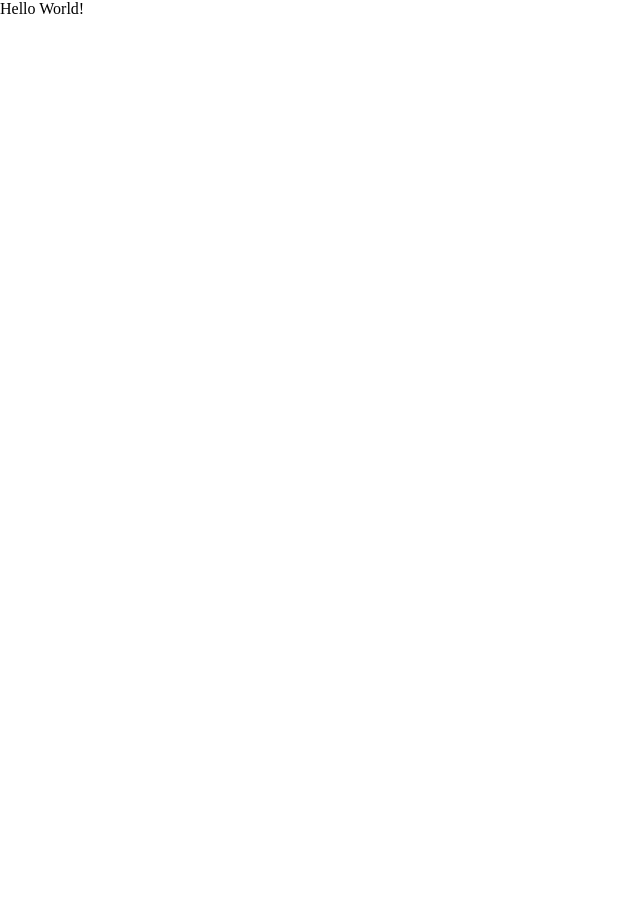
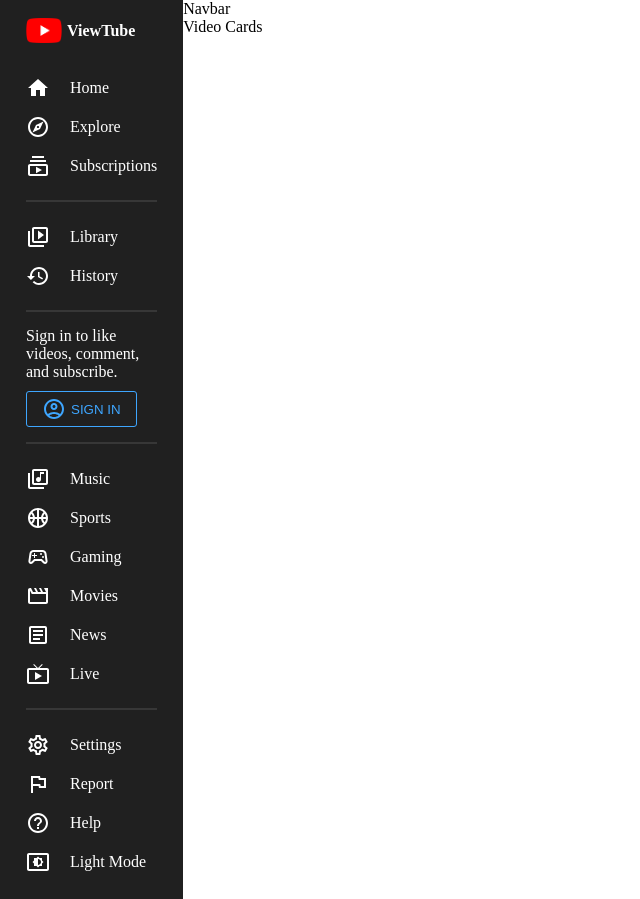
Before and after one commit to Sudeep-Poojary/ViewTube, a React (Create React App) app: page / in a window 1280 px wide. Shown: the whole page, without its empty margins (0-640 px from the left). Before the commit the page ends 800 px from the top, so only its background shows below. Built offline with nearby package versions, Linux system fonts and the light colour scheme.

Commit message:
feat: Added Menu and Navbar with styled-components

```diff
--- a/src/App.js
+++ b/src/App.js
@@ -1,6 +1,27 @@
+import styled from "styled-components";
+import Menu from "./components/Menu";
+import Navbar from "./components/Navbar";
+
+const Container = styled.div`
+  display: flex;
+`;
+
+const Main = styled.div`
+  flex: 7;
+`;
+
+const Wrapper = styled.div``;
 
 function App() {
-  return <div>Hello World!</div>;
+  return (
+    <Container>
+      <Menu />
+      <Main>
+        <Navbar />
+        <Wrapper>Video Cards</Wrapper>
+      </Main>
+    </Container>
+  );
 }
 
 export default App;
```
